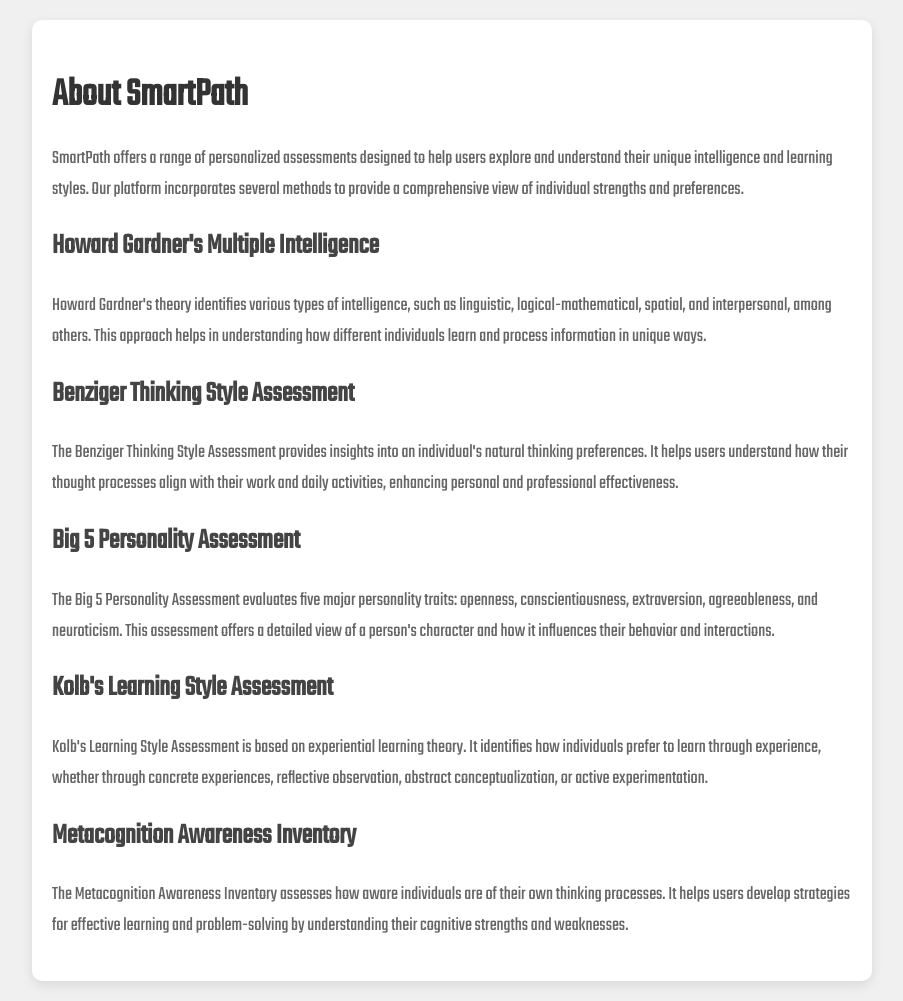
After one commit to pravallika-nunna/smart-path, a Python web app: template templates/about.html in a window 1280 px wide. The commit adds this page. Shown: the whole page, without its empty margins (188-1091 px from the left). Run offline with Jinja, Linux system fonts and the light colour scheme; the template is opened without the code that fills it, so the values that code supplies are empty.

Commit message:
modifying the about page

```diff
--- /dev/null
+++ b/templates/about.html
@@ -0,0 +1,63 @@
+<!DOCTYPE html>
+<html lang="en">
+<head>
+    <link rel="preconnect" href="https://fonts.googleapis.com">
+    <link rel="preconnect" href="https://fonts.gstatic.com" crossorigin>
+    <link href="https://fonts.googleapis.com/css2?family=Teko&display=swap" rel="stylesheet">
+    <meta charset="UTF-8">
+    <meta name="viewport" content="width=device-width, initial-scale=1.0">
+    <title>About SmartPath</title>
+    <style>
+        body {
+            font-family: 'Teko', sans-serif;
+            background-color: #f0f0f0;
+            margin: 0;
+            padding: 20px;
+        }
+        .about-container {
+            max-width: 800px;
+            margin: auto;
+            padding: 20px;
+            background-color: #fff;
+            border-radius: 10px;
+            box-shadow: 0 4px 12px rgba(0, 0, 0, 0.1);
+        }
+        .about-container h1 {
+            font-size: 2.5em;
+            margin-bottom: 20px;
+            color: #333;
+        }
+        .about-container h2 {
+            font-size: 1.8em;
+            margin-top: 20px;
+            color: #444;
+        }
+        .about-container p {
+            font-size: 1.2em;
+            line-height: 1.6;
+            color: #666;
+        }
+    </style>
+</head>
+<body>
+    <div class="about-container">
+        <h1>About SmartPath</h1>
+        <p>SmartPath offers a range of personalized assessments designed to help users explore and understand their unique intelligence and learning styles. Our platform incorporates several methods to provide a comprehensive view of individual strengths and preferences.</p>
+
+        <h2>Howard Gardner's Multiple Intelligence</h2>
+        <p>Howard Gardner's theory identifies various types of intelligence, such as linguistic, logical-mathematical, spatial, and interpersonal, among others. This approach helps in understanding how different individuals learn and process information in unique ways.</p>
+
+        <h2>Benziger Thinking Style Assessment</h2>
+        <p>The Benziger Thinking Style Assessment provides insights into an individual's natural thinking preferences. It helps users understand how their thought processes align with their work and daily activities, enhancing personal and professional effectiveness.</p>
+
+        <h2>Big 5 Personality Assessment</h2>
+        <p>The Big 5 Personality Assessment evaluates five major personality traits: openness, conscientiousness, extraversion, agreeableness, and neuroticism. This assessment offers a detailed view of a person's character and how it influences their behavior and interactions.</p>
+
+        <h2>Kolb's Learning Style Assessment</h2>
+        <p>Kolb's Learning Style Assessment is based on experiential learning theory. It identifies how individuals prefer to learn through experience, whether through concrete experiences, reflective observation, abstract conceptualization, or active experimentation.</p>
+
+        <h2>Metacognition Awareness Inventory</h2>
+        <p>The Metacognition Awareness Inventory assesses how aware individuals are of their own thinking processes. It helps users develop strategies for effective learning and problem-solving by understanding their cognitive strengths and weaknesses.</p>
+    </div>
+</body>
+</html>
--- a/templates/index.html
+++ b/templates/index.html
@@ -231,7 +231,7 @@
             <a href="#">Home</a>
             <a href="login_signup_page.html#loginSection">Login</a>
             <a href="login_signup_page.html#signupSection">SignUp</a>
-            <a href="#">About</a>
+            <a href="about.html">About</a>
         </div>
     </nav>
 
```
Lines whose indentation alone changed are shown as unchanged.
